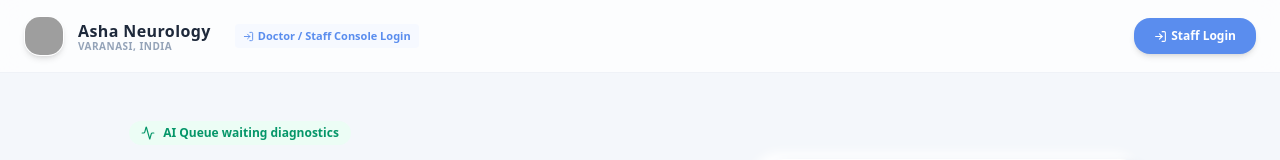
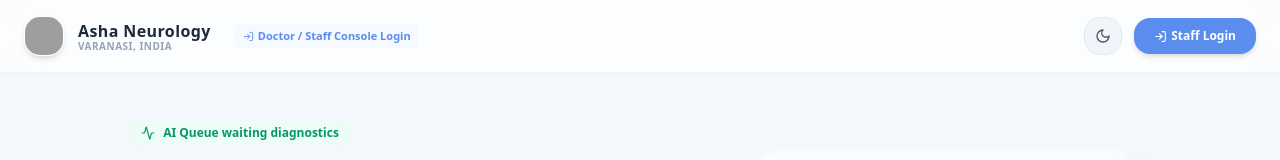
Before and after one commit to NikhilSinghh/doctor-queue-system, a Next.js app: page / in a window 1280 px wide. Shown: the top 160 px of the page. Built offline with nearby package versions, Linux system fonts and the light colour scheme; no server answers; grey boxes are pictures that could not be loaded.

Commit message:
Add dark mode toggle button to landing page header navigation

```diff
--- a/pages/index.tsx
+++ b/pages/index.tsx
@@ -4,11 +4,11 @@ import { useRouter } from 'next/router';
 import { motion } from 'framer-motion';
 import axios from 'axios';
 import { useStore } from '../store/useStore';
-import { CalendarRange, Clock, Users, MapPin, Phone, ShieldCheck, Activity, Award, LogIn } from 'lucide-react';
+import { CalendarRange, Clock, Users, MapPin, Phone, ShieldCheck, Activity, Award, LogIn, Moon, Sun } from 'lucide-react';
 
 export default function Home() {
   const router = useRouter();
-  const { token, user } = useStore();
+  const { token, user, theme, setTheme } = useStore();
   const [publicQueue, setPublicQueue] = useState<any>(null);
   const [loading, setLoading] = useState(true);
   const [mounted, setMounted] = useState(false);
@@ -87,7 +87,17 @@ export default function Home() {
           </div>
 
           {/* Right Header Navigation */}
-          <div className="flex items-center space-x-4">
+          <div className="flex items-center space-x-3">
+            {mounted && (
+              <button
+                onClick={() => setTheme(theme === 'light' ? 'dark' : 'light')}
+                className="p-2.5 rounded-medium bg-slate-100 dark:bg-slate-800/40 text-slate-600 dark:text-slate-350 hover:bg-slate-200 dark:hover:bg-slate-700/60 border border-slate-200 dark:border-slate-700 transition-all flex items-center justify-center shrink-0"
+                aria-label="Toggle Dark Mode"
+              >
+                {theme === 'light' ? <Moon size={16} /> : <Sun size={16} />}
+              </button>
+            )}
+
             {mounted && token && user ? (
               <Link href={user.role === 'Patient' ? '/patient/dashboard' : '/admin/dashboard'} className="bg-[#5A8DEE] hover:bg-opacity-95 text-white px-5 py-2.5 rounded-medium font-bold text-xs shadow-md transition-all">
                 Staff Dashboard
@@ -204,7 +214,7 @@ export default function Home() {
                 </div>
                 <div className="space-y-1">
                   <h3 className="text-lg font-bold text-slate-800 dark:text-white">Dr. Avinash Singh</h3>
-                  {publicQueue?.doctorStatus === 'Running Late' && publicQueue?.doctorDelay > 0 ? (
+                  {publicQueue?.doctorDelay > 0 ? (
                     <p className="text-xs text-orange-500 font-semibold">⚠️ Running Late: Delayed by {publicQueue.doctorDelay} mins</p>
                   ) : publicQueue?.doctorStatus === 'Lunch Break' ? (
                     <p className="text-xs text-amber-500 font-semibold">☕ On Lunch Break: {publicQueue.lunchStart || '13:00'} - {publicQueue.lunchEnd || '13:30'}</p>
```
